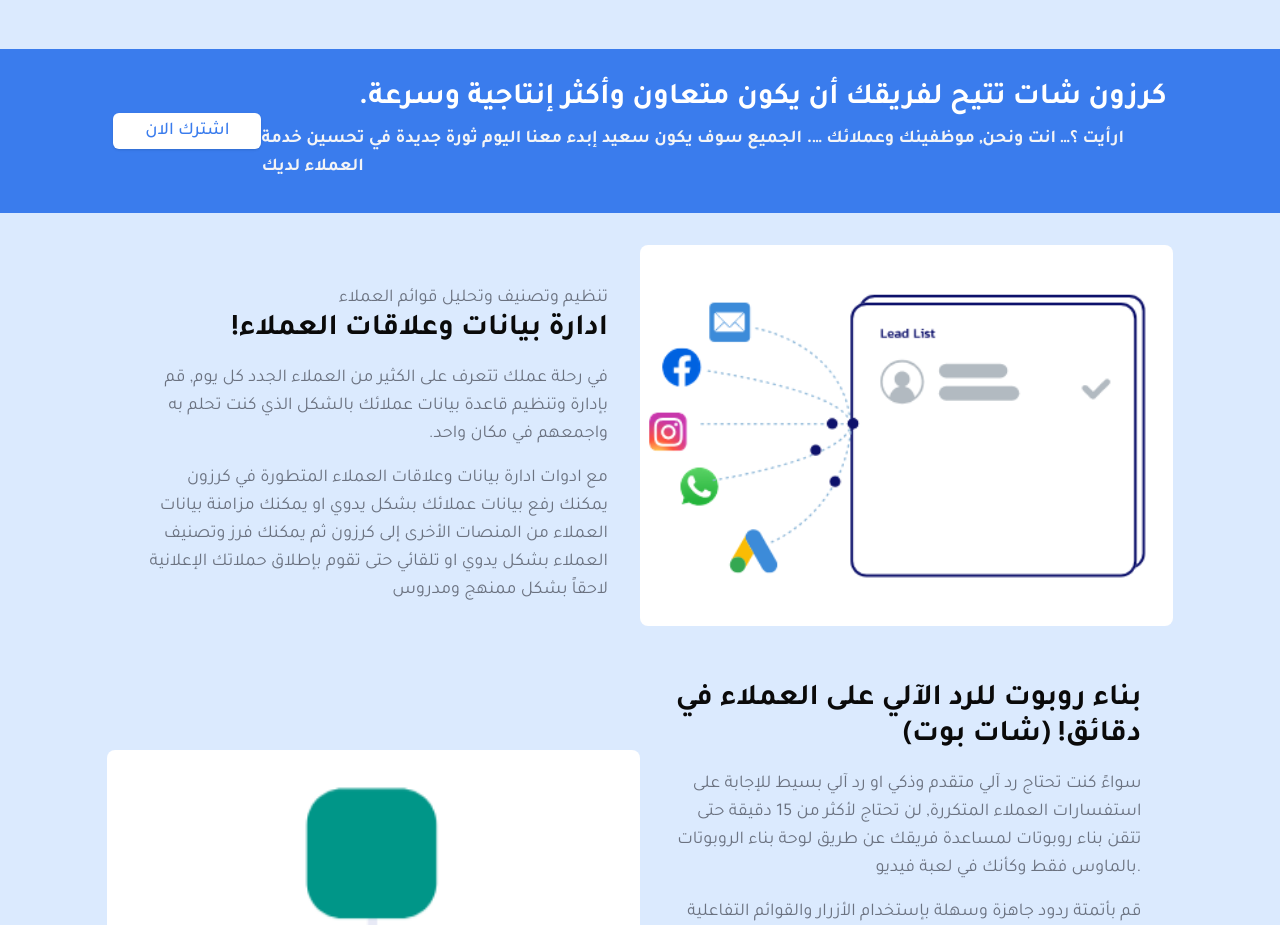
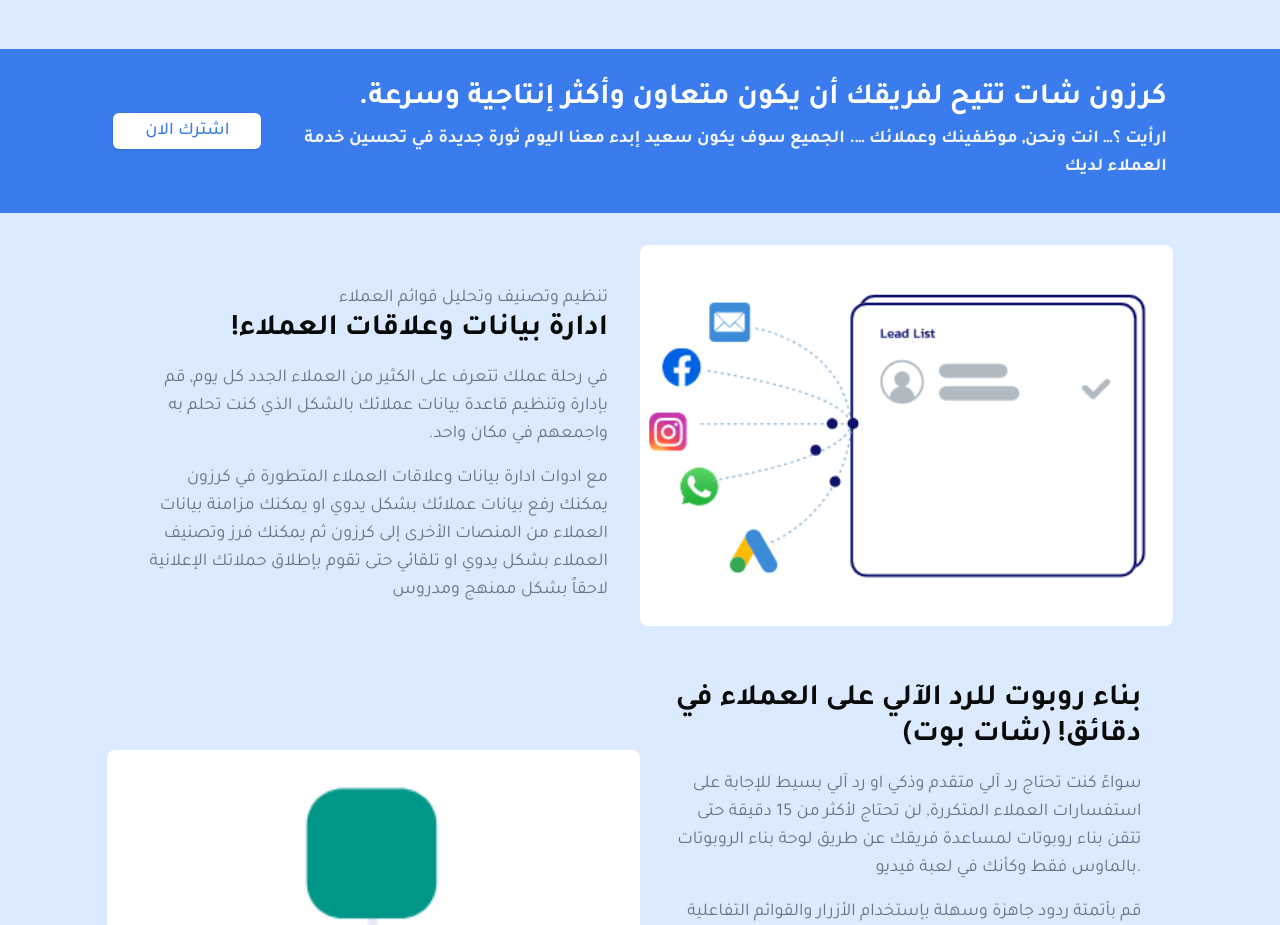
Before and after one commit to muhannad35990/karzoun, a Next.js app: page / in a window 1280 px wide. Shown: the part 3100-4025 px from the top of the page. Built offline with nearby package versions, Linux system fonts and the light colour scheme.

Commit message:
make it center

```diff
--- a/src/components/organisms/HomeKarzounChat.tsx
+++ b/src/components/organisms/HomeKarzounChat.tsx
@@ -12,7 +12,10 @@
           <h1 className="text-3xl text-white font-bold text-end mb-2" dir="rtl">
             كرزون شات تتيح لفريقك أن يكون متعاون وأكثر إنتاجية وسرعة.
           </h1>
-          <p className="text-lg text-gray-100 font-semibold text-end" dir="rtl">
+          <p
+            className="text-lg text-gray-100 font-semibold text-right"
+            dir="rtl"
+          >
             ارأيت ؟… انت ونحن, موظفينك وعملائك …. الجميع سوف يكون سعيد إبدء معنا
             اليوم ثورة جديدة في تحسين خدمة العملاء لديك
           </p>
```
